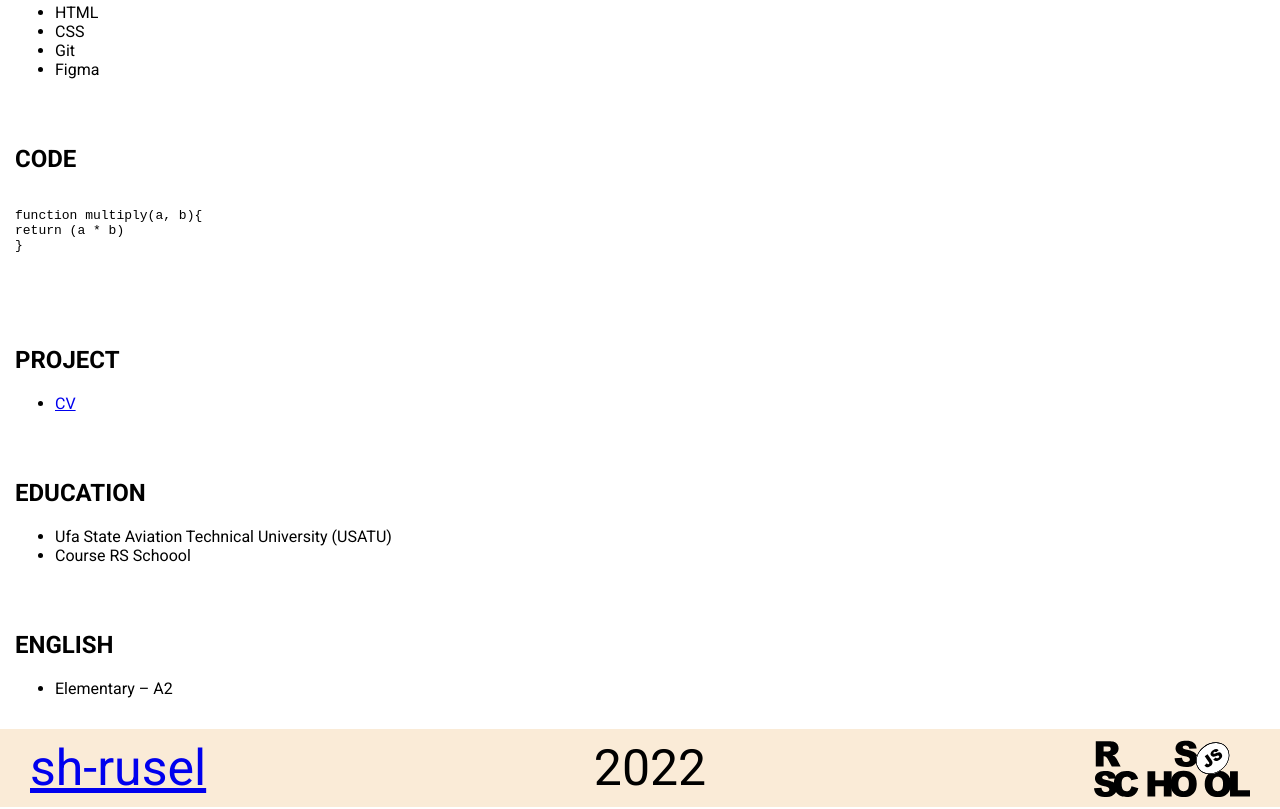
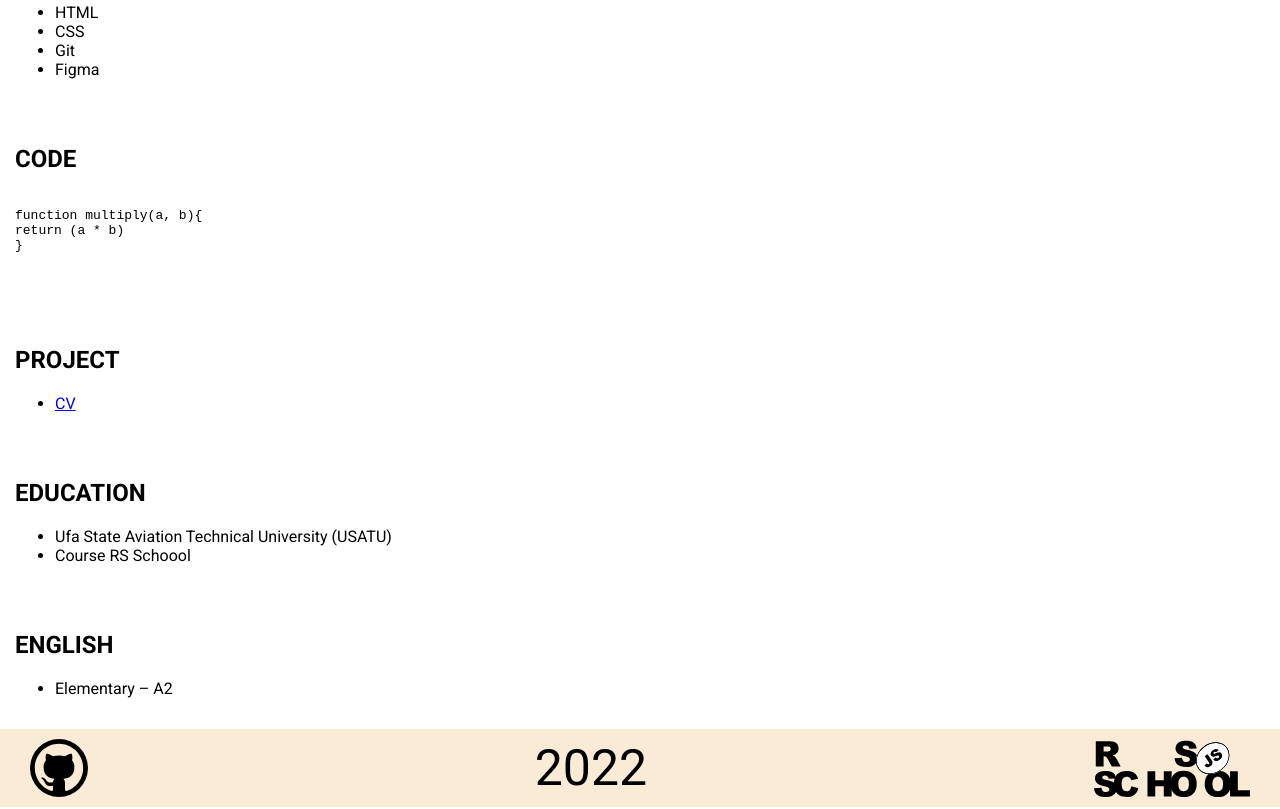
Before and after one commit to sh-rusel/rsschool-cv, a plain HTML site: page index.html in a window 1280 px wide. Shown: the part 703-1512 px from the top of the page. Drawn offline with Linux system fonts and the light colour scheme.

Commit message:
feat:add img git

```diff
--- a/index.html
+++ b/index.html
@@ -107,7 +107,11 @@ return (a * b)
       </section>
    </main>
    <footer class="footer">
-      <div class="github"><a href="https://github.com/sh-rusel">sh-rusel</a></div>
+      <div class="github">
+         <a class="github__link" href="https://github.com/sh-rusel">
+            <img class="github__img" src="github_logo.svg" alt="Github">
+         </a>
+      </div>
       <div class="year">2022</div>
       <div class="rsschool">
          <a href="https://rs.school/js/">
--- a/style.css
+++ b/style.css
@@ -79,3 +79,6 @@ h1 {
 .rsschool__img {
 height: 100%;
 }
+.github__img {
+   height: 100%;
+}
```
Also changed, not shown: github_logo.svg (added).
